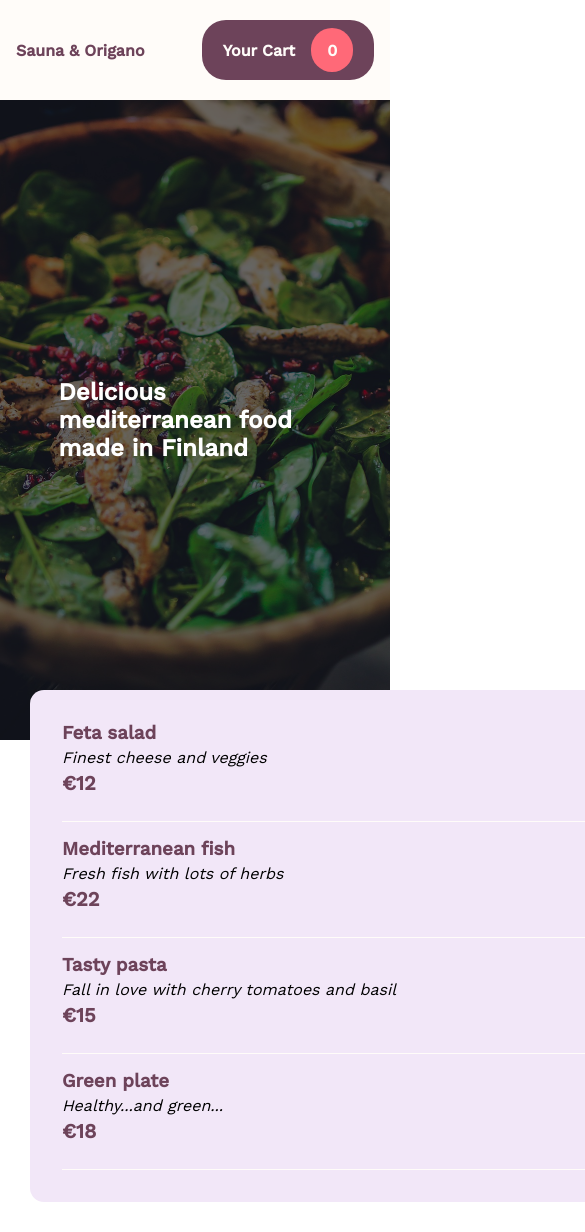
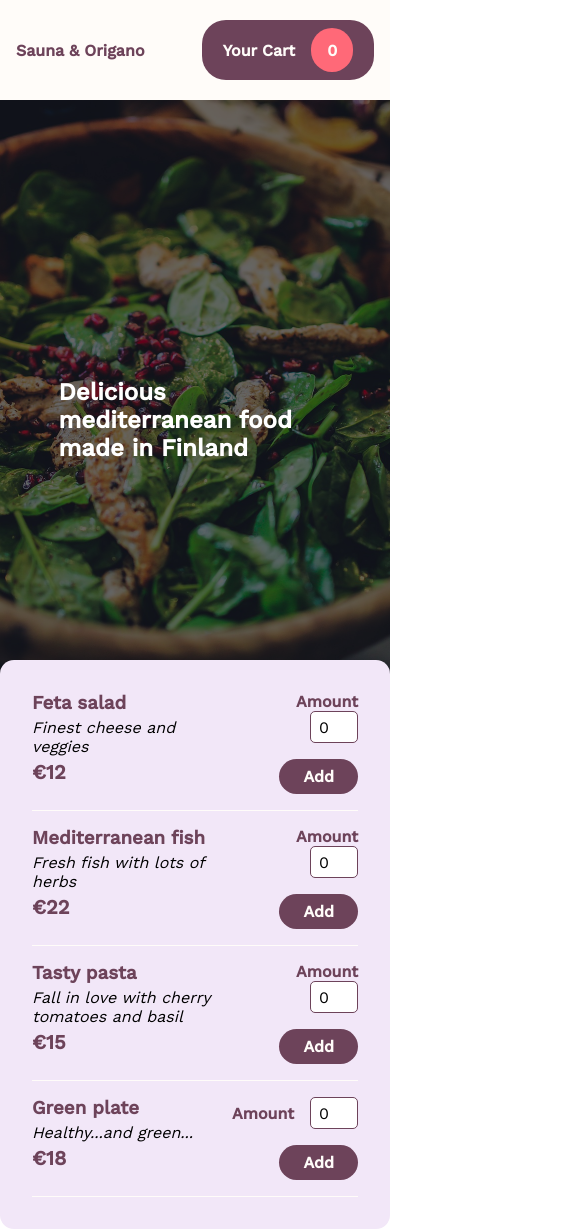
Before and after one commit to Alicino88/my-food-app, a React (Create React App) app: page / in a window 390 px wide. Shown: the top 1232 px of the page, 585 px wide, since content can reach past the window. Built offline with nearby package versions, Linux system fonts and the light colour scheme.

Commit message:
Made Available meals responsive

```diff
--- a/src/Components/Meals/AvailableMeals.module.css
+++ b/src/Components/Meals/AvailableMeals.module.css
@@ -21,3 +21,16 @@
     transform: translateY(0);
   }
 }
+
+@media (max-width: 1000px) {
+  .meals-container {
+    width: 45rem;
+  }
+}
+
+@media (max-width: 700px) {
+  .meals-container {
+    width: 100%;
+    padding: 0;
+  }
+}
```
